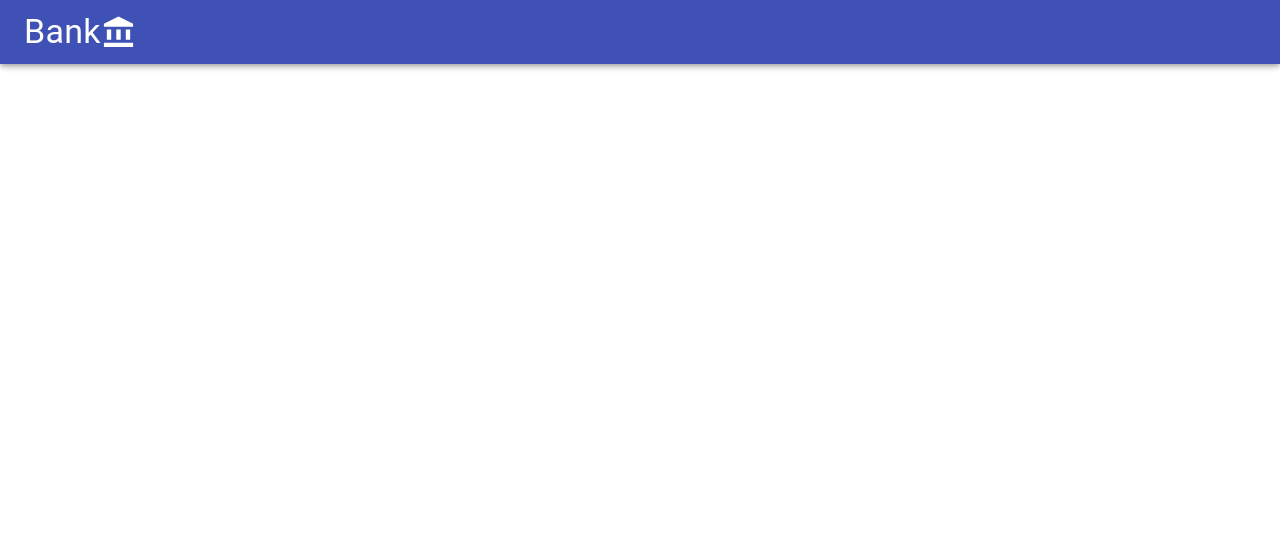
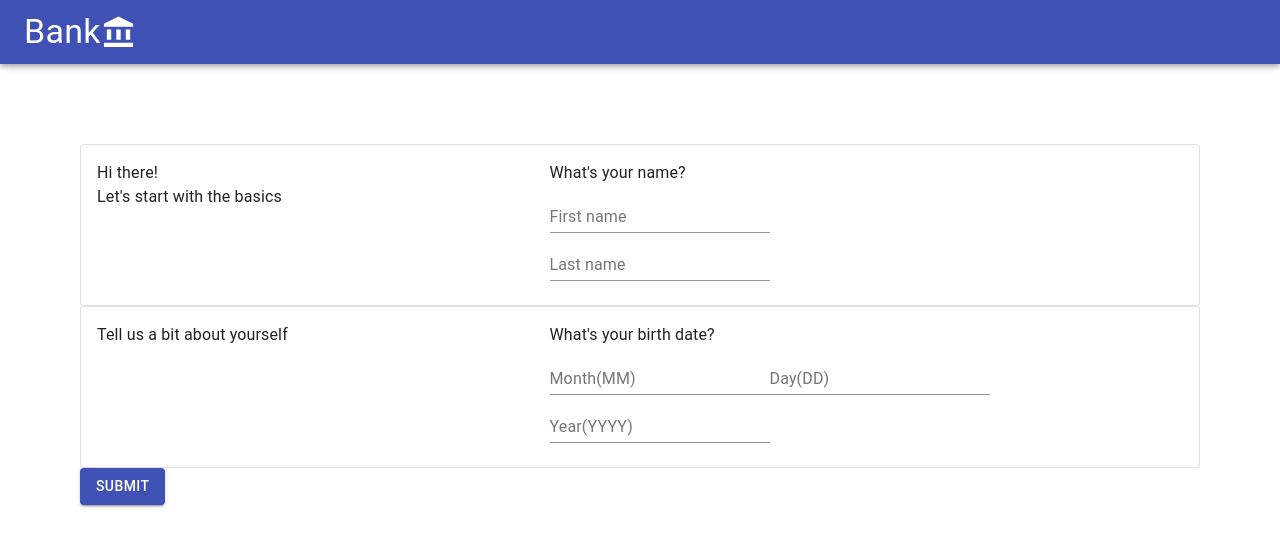
Before and after one commit to eugenehan94/React-Banking-Registration-MatUI-Formik, a React (Create React App) app: page /form in a window 1280 px wide. Shown: the top 546 px of the page. Built offline with nearby package versions, Linux system fonts and the light colour scheme.

Commit message:
working on formik

```diff
--- a/package.json
+++ b/package.json
@@ -13,7 +13,8 @@
     "react-dom": "^17.0.2",
     "react-router-dom": "^6.0.2",
     "react-scripts": "4.0.3",
-    "web-vitals": "^1.0.1"
+    "web-vitals": "^1.0.1",
+    "yup": "^0.32.11"
   },
   "scripts": {
     "start": "react-scripts start",
--- a/src/Pages/Form.js
+++ b/src/Pages/Form.js
@@ -1,11 +1,177 @@
 import React from "react";
+import Navbar from "../Components/Navbar/Navbar";
+import {
+  Box,
+  Button,
+  Card,
+  CardContent,
+  Grid,
+  TextField,
+  Typography,
+} from "@material-ui/core";
+import { makeStyles } from "@material-ui/core/styles";
+import { useFormik } from "formik";
+import * as yup from "yup";
+const useStyles = makeStyles((theme) => ({
+  actionMargin: {
+    marginTop: theme.spacing(8),
+    padding: theme.spacing(10),
+    marginBottom: theme.spacing(10),
+  },
+}));
 
-import Navbar from "../Components/Navbar/Navbar";
+const validationSchema = yup.object({
+  firstName: yup
+    .string("Enter your first name")
+    .required("First name is required"),
+  lastName: yup
+    .string("Enter your last name")
+    .required("Last name is required"),
+  birthMonth: yup
+    .number()
+    .typeError("Must be a number")
+    .min(1, "Enter an appropriate month")
+    .max(12, "Enter an appropriate month")
+    .required("Birth month required"),
+  birthDay: yup
+    .number()
+    .typeError("Must be a number")
+    .min(0, "Min value 0")
+    .max(31, "Max is 31")
+    .required("Day of birth required"),
+  birthYear: yup
+    .number()
+    .typeError("Must be a number")
+    .min(0, "Enter an appropriate year")
+    .required("Birth year required"),
+});
 
 const Form = () => {
+  const classes = useStyles();
+
+  const formik = useFormik({
+    initialValues: {
+      firstName: "",
+      lastName: "",
+      birthMonth: "",
+      birthDay: "",
+      birthYear: "",
+    },
+    validationSchema: validationSchema,
+    onSubmit: (values) => {
+      alert(JSON.stringify(values, null, 2));
+    },
+  });
+
   return (
     <div>
       <Navbar />
+      <Box className={classes.actionMargin}>
+        <form onSubmit={formik.handleSubmit}>
+          <Card variant="outlined">
+            <CardContent>
+              <Grid container>
+                <Grid item xs={5}>
+                  <Typography>Hi there!</Typography>
+                  <Typography>Let's start with the basics</Typography>
+                </Grid>
+                <Grid item xs={7}>
+                  <Typography>What's your name?</Typography>
+                  <TextField
+                    id="firstName"
+                    name="firstName"
+                    label="First name"
+                    value={formik.values.firstName}
+                    onChange={formik.handleChange}
+                    onBlur={formik.handleBlur}
+                    error={
+                      formik.touched.firstName &&
+                      Boolean(formik.errors.firstName)
+                    }
+                    helperText={
+                      formik.touched.firstName && formik.errors.firstName
+                    }
+                  />
+                  <br />
+                  <TextField
+                    id="lastName"
+                    name="lastName"
+                    label="Last name"
+                    value={formik.values.lastName}
+                    onChange={formik.handleChange}
+                    onBlur={formik.handleBlur}
+                    error={
+                      formik.touched.lastName && Boolean(formik.errors.lastName)
+                    }
+                    helperText={
+                      formik.touched.lastName && formik.errors.lastName
+                    }
+                  />
+                </Grid>
+              </Grid>
+            </CardContent>
+          </Card>
+          <Card variant="outlined">
+            <CardContent>
+              <Grid container>
+                <Grid item xs={5}>
+                  <Typography>Tell us a bit about yourself</Typography>
+                </Grid>
+                <Grid item xs={7}>
+                  <Typography>What's your birth date?</Typography>
+                  <TextField
+                    id="birthMonth"
+                    name="birthMonth"
+                    label="Month(MM)"
+                    value={formik.values.birthMonth}
+                    onChange={formik.handleChange}
+                    onBlur={formik.handleBlur}
+                    helperText={
+                      formik.touched.birthMonth && formik.errors.birthMonth
+                    }
+                    error={
+                      formik.touched.birthMonth &&
+                      Boolean(formik.errors.birthMonth)
+                    }
+                  />
+                  <TextField
+                    id="birthDay"
+                    name="birthDay"
+                    label="Day(DD)"
+                    value={formik.values.birthDay}
+                    onChange={formik.handleChange}
+                    onBlur={formik.handleBlur}
+                    helperText={
+                      formik.touched.birthDay && formik.errors.birthDay
+                    }
+                    error={
+                      formik.touched.birthDay && Boolean(formik.errors.birthDay)
+                    }
+                  />
+                  <TextField
+                    id="birthYear"
+                    name="birthYear"
+                    label="Year(YYYY)"
+                    value={formik.values.birthYear}
+                    onChange={formik.handleChange}
+                    onBlur={formik.handleBlur}
+                    helperText={
+                      formik.touched.birthYear && formik.errors.birthYear
+                    }
+                    error={
+                      formik.touched.birthYear &&
+                      Boolean(formik.errors.birthYear)
+                    }
+                  />
+                </Grid>
+              </Grid>
+            </CardContent>
+          </Card>
+          <Button type="submit" color="primary" variant="contained">
+            Submit
+          </Button>
+        </form>
+      </Box>
     </div>
   );
 };
```
Also changed, not shown: 1 other file (tests, documents, lock files or other folders).
